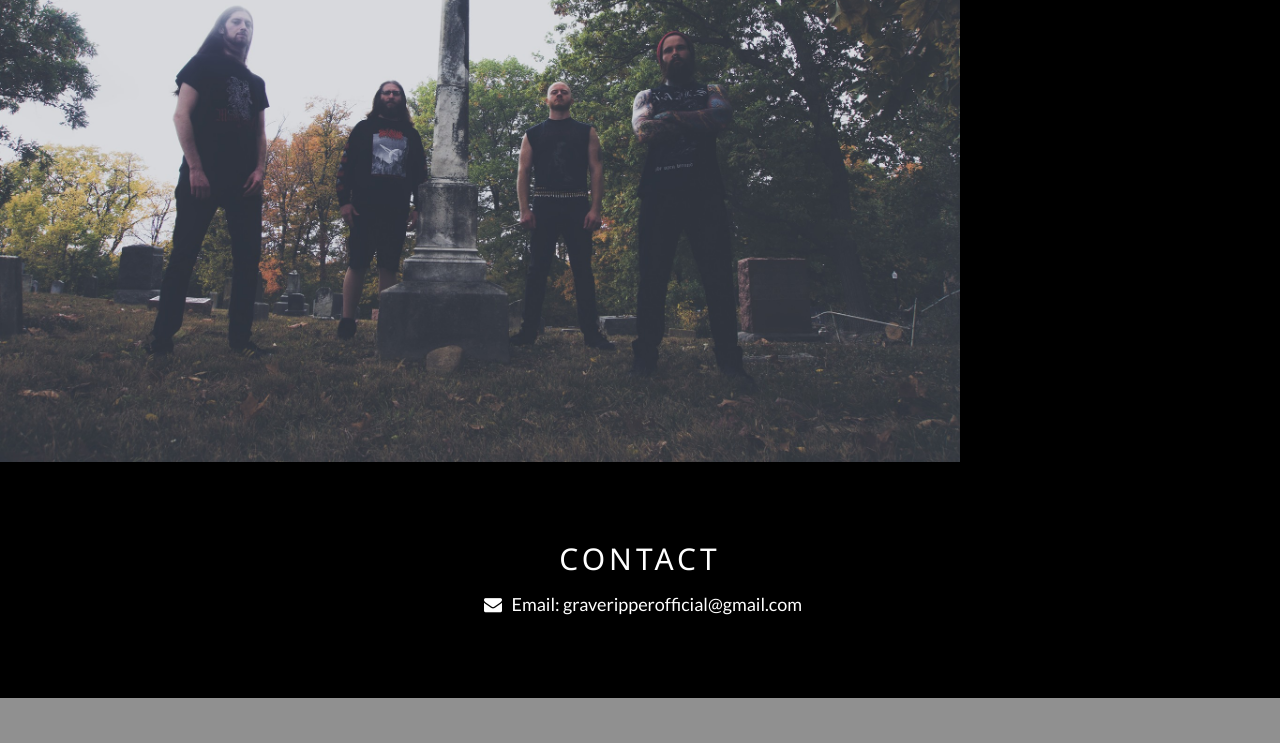
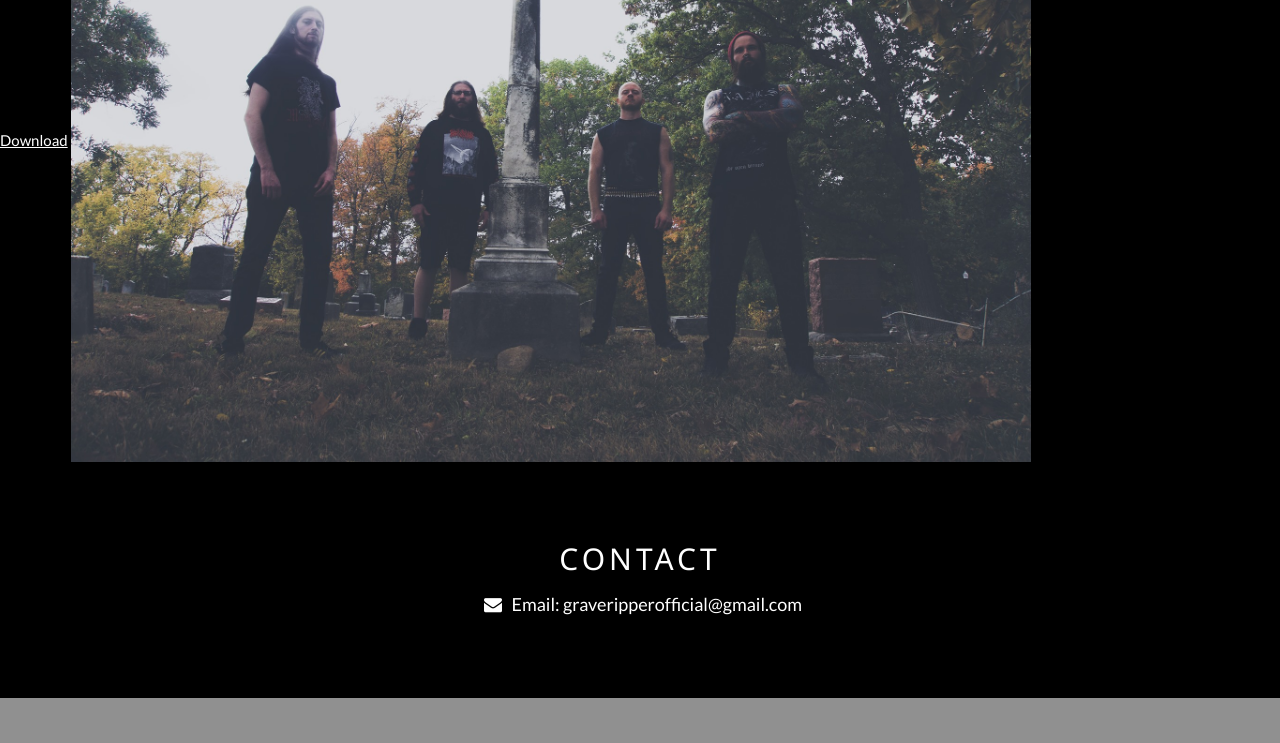
Before and after one commit to cmparks10/cmparks10.github.io, a plain HTML site: page index.html in a window 1280 px wide. Shown: the part 2000-2743 px from the top of the page. Drawn offline with nearby package versions, Linux system fonts and the light colour scheme.

Commit message:
Update index.html

```diff
--- a/index.html
+++ b/index.html
@@ -96,9 +96,10 @@ body {font-family: "Lato", sans-serif}
   </div>
 
 
-  <!-- The Tour Section -->
+  <!-- The Images Section -->
   <div class="w3-black" id="images">
 	  <h2 class="w3-wide w3-center">IMAGES</h2>
+	  <a href="/GRAVERIPPER.zip" download="GRAVERIPPER">Download</a>
 	  <img src="boys.jpg" style="width:75%">
   </div>
 
```
